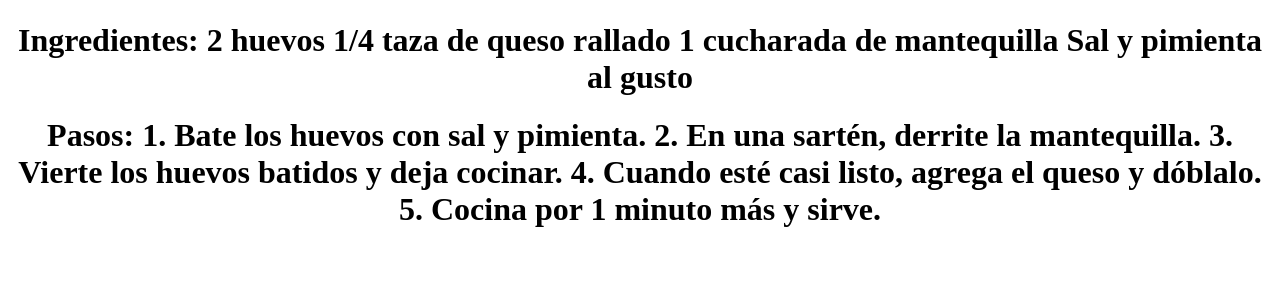
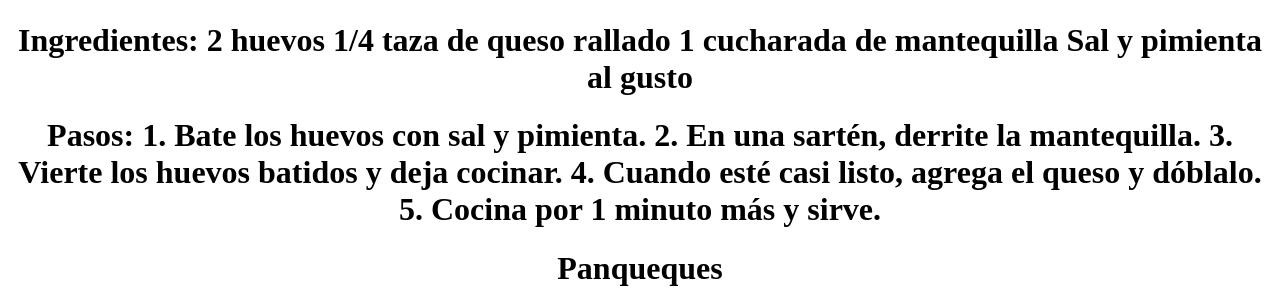
Before and after one commit to gabrieldd3/rubrica_jueves, a plain HTML site: page index.html in a window 1280 px wide. Shown: the part 2314-2622 px from the top of the page. Before the commit the page ends 2564 px from the top, so only its background shows below. Drawn offline with Linux system fonts and the light colour scheme.

Commit message:
agrego el quinto platillo

```diff
--- a/index.html
+++ b/index.html
@@ -71,6 +71,8 @@
             3. Vierte los huevos batidos y deja cocinar.
             4. Cuando esté casi listo, agrega el queso y dóblalo.
             5. Cocina por 1 minuto más y sirve.</h1>
+        <h1>Panqueques</h1>
+
 
 
 
```
